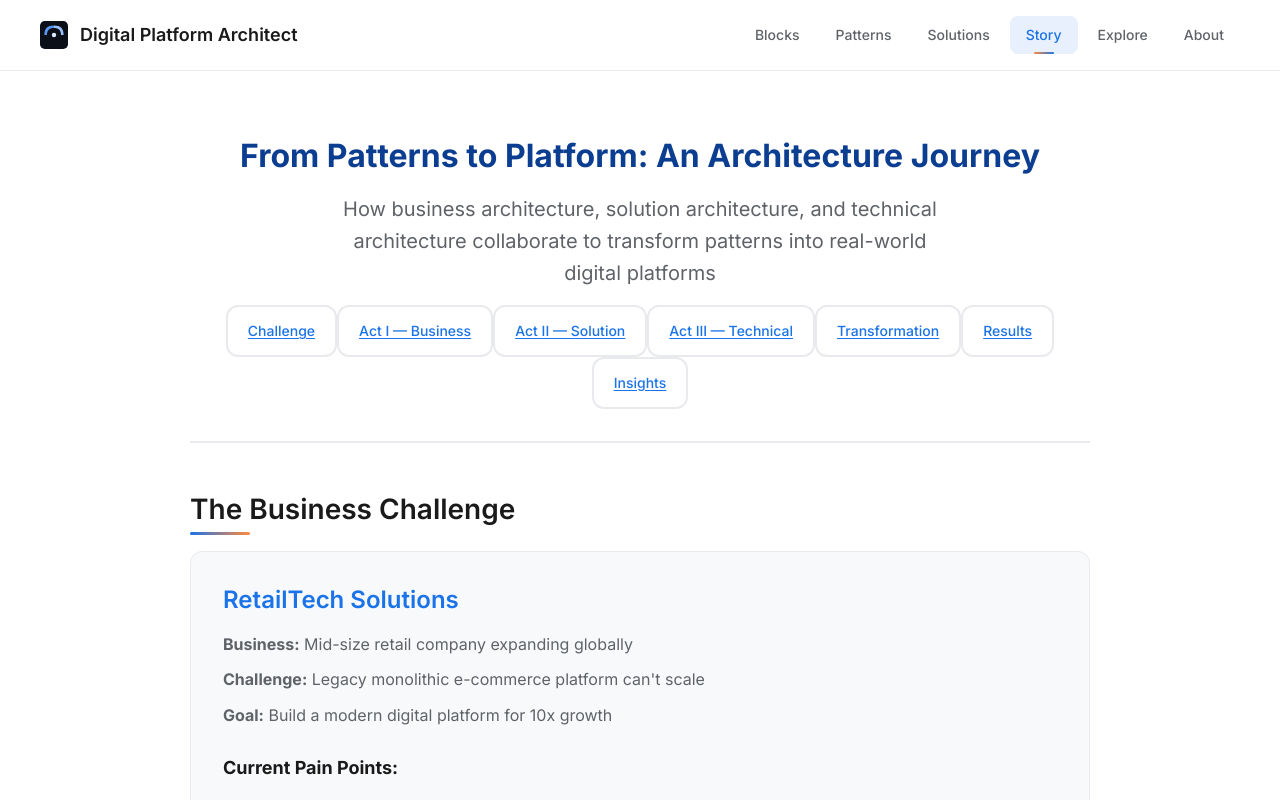
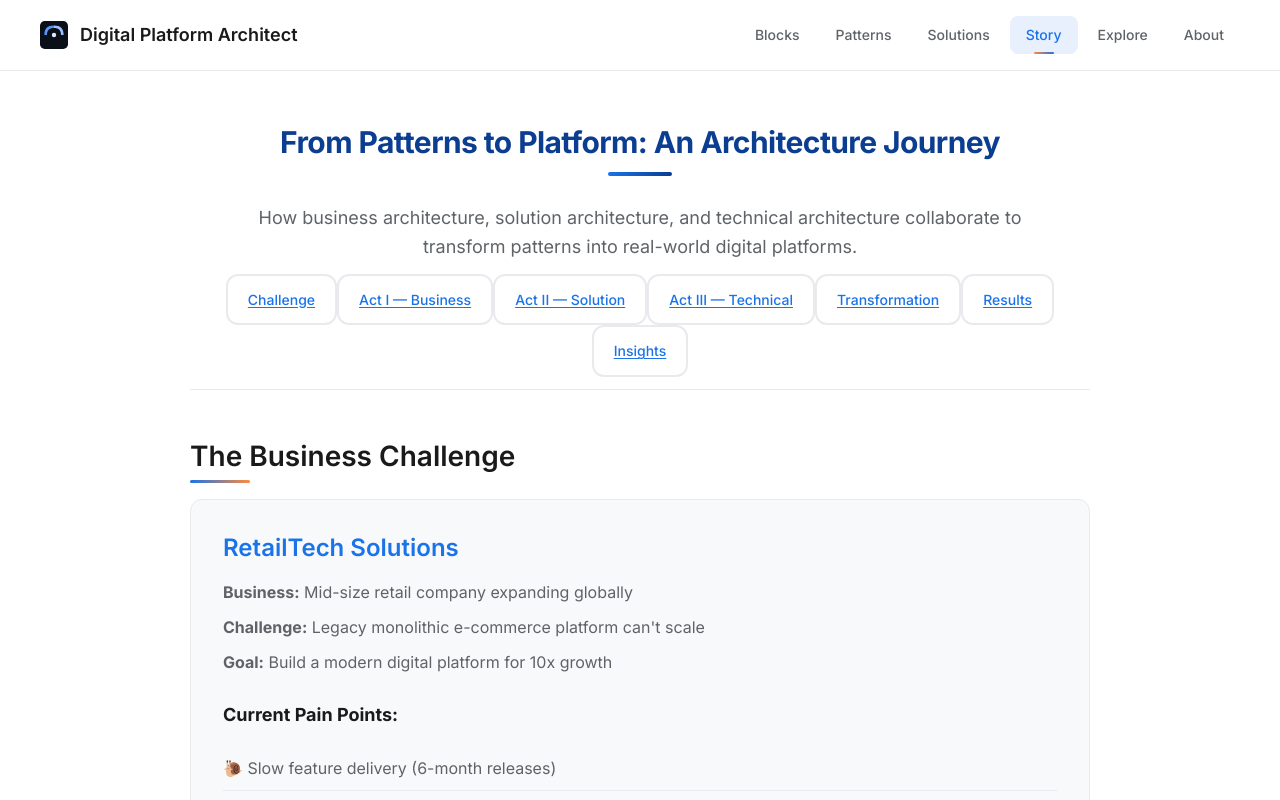
Before and after one commit to lahirugmg/digitalplatformarchitect, a Next.js app: page /story in a window 1280 px wide. Shown: the top 800 px of the page. Built offline with nearby package versions, Linux system fonts and the light colour scheme.

Commit message:
make page styles same

```diff
--- a/app/blocks/page.tsx
+++ b/app/blocks/page.tsx
@@ -12,9 +12,9 @@ export default function BlocksIndexPage() {
   return (
     <div className="container">
       <article className="blocks-article">
-        <header className="blocks-header">
-          <h1>Platform Building Blocks</h1>
-          <p className="blocks-subtitle">
+        <header className="page-hero stack gap-sm">
+          <h1 className="page-title">Platform Building Blocks</h1>
+          <p className="lede">
             Core capabilities every enterprise platform considers. Each page covers responsibilities,
             capabilities, patterns, KPIs, and reference tech.
           </p>
--- a/app/patterns/page.tsx
+++ b/app/patterns/page.tsx
@@ -37,9 +37,9 @@ export default function PatternsIndexPage() {
   return (
     <div className="container">
       <article className="patterns-article">
-        <header className="patterns-header">
-          <h1>Architecture Styles & Patterns</h1>
-          <p className="patterns-subtitle">
+        <header className="page-hero stack gap-sm">
+          <h1 className="page-title">Architecture Styles & Patterns</h1>
+          <p className="lede">
             Explore common architecture styles and patterns, their trade-offs, and when to use them.
             Visual diagrams help you understand structure and relationships.
           </p>
--- a/app/solutions/page.tsx
+++ b/app/solutions/page.tsx
@@ -9,9 +9,9 @@ export default function SolutionsPage() {
   return (
     <div className="container">
       <article className="solutions-article">
-        <header className="solutions-header">
-          <h1>Solutions: From Patterns to Platforms</h1>
-          <p className="solutions-subtitle">
+        <header className="page-hero stack gap-sm">
+          <h1 className="page-title">Solutions: From Patterns to Platforms</h1>
+          <p className="lede">
             Turning architecture patterns into real-world digital platforms requires more than just
             building blocks. It needs the right views—business, solution, and deployment—presented at
             the right level of detail (L0–L3) for each audience. This section shows how these
--- a/app/story/page.tsx
+++ b/app/story/page.tsx
@@ -4,11 +4,11 @@ export default function ArchitectureStoryPage() {
   return (
     <div className="container">
       <article className="prose story-article">
-        <header className="story-header">
-          <h1>From Patterns to Platform: An Architecture Journey</h1>
-          <p className="story-subtitle">
+        <header className="page-hero stack gap-sm">
+          <h1 className="page-title">From Patterns to Platform: An Architecture Journey</h1>
+          <p className="lede">
             How business architecture, solution architecture, and technical architecture
-            collaborate to transform patterns into real-world digital platforms
+            collaborate to transform patterns into real-world digital platforms.
           </p>
           <nav className="story-toc" aria-label="Story navigation">
             <a href="#business-challenge" className="toc-link">Challenge</a>
```
